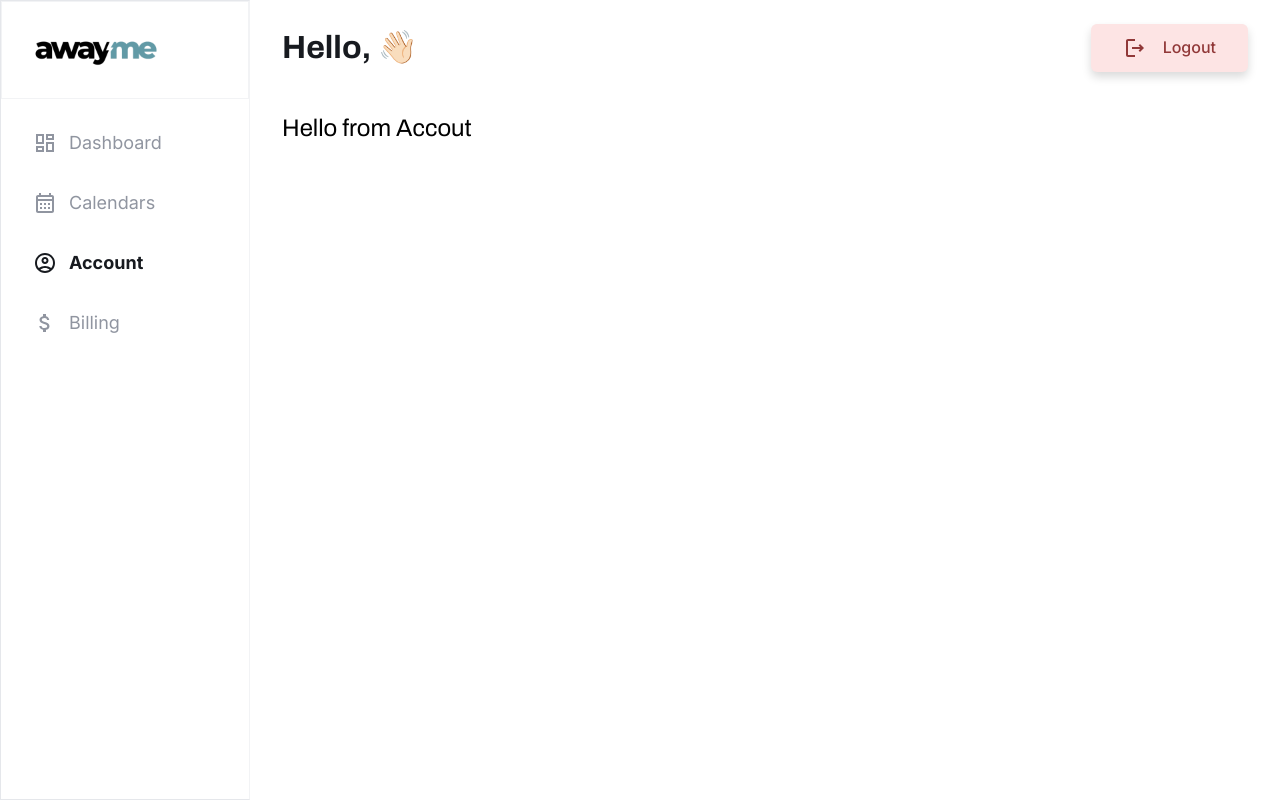
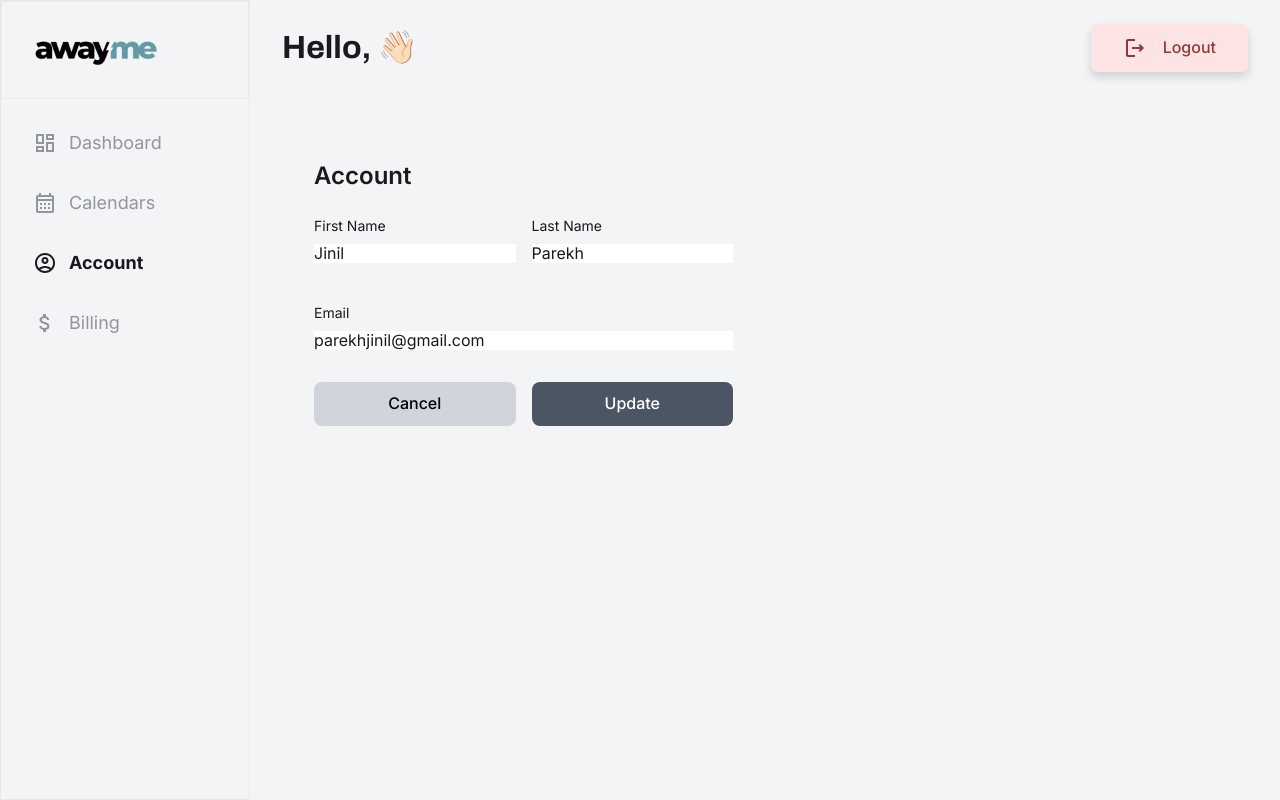
Before and after one commit to jinil2401/awayme, a Next.js app: page /application/1/account in a window 1280 px wide. Built offline with nearby package versions, Linux system fonts and the light colour scheme.

Commit message:
UI change in Account and Billing

```diff
--- a/app/application/[userId]/account/page.tsx
+++ b/app/application/[userId]/account/page.tsx
@@ -1,22 +1,104 @@
-import Sidebar from '@/app/components/sidebar'
-import TopBar from '@/app/components/topbar'
-import React from 'react'
+"use client";
+
+import Sidebar from '@/app/components/sidebar';
+import TopBar from '@/app/components/topbar';
+import Input from '@/app/components/input';
+import Button from '@/app/components/button';
+import React, { useState } from 'react';
 
 export default function Account() {
+    const [firstName, setFirstName] = useState("Jinil");
+    const [lastName, setLastName] = useState("Parekh");
+    const [email, setEmail] = useState("parekhjinil@gmail.com");
+
+    const handleUpdate = () => {
+        const updatedAccountInfo = {
+            firstName,
+            lastName,
+            email
+        };
+        console.log("Updated account info:", updatedAccountInfo);
+
+    };
+
+    const handleCancel = () => {
+        console.log("Changes cancelled");
+
+    };
+
     return (
-    <div className="flex items-start">
+        <div className="flex h-screen bg-gray-100">
             <Sidebar />
-    <div className="flex-1 h-screen overflow-auto">
+            <div className="flex-1 flex flex-col">
                 <TopBar />
-      <div className="px-8 py-4">
-        <div className="flex items-center gap-12 pb-12">
-          <h3 className="font-archivo text-2xl leading-xl text-black font-workSans">
-            Hello from Accout
-          </h3>
+                <div className="flex-grow overflow-auto p-8 flex">
+                    <div className="w-1/2 rounded-lg p-8 ml-0">
+                        <h1 className="text-2xl font-semibold mb-4">Account</h1>
+
+                        {/* {error.apiError && <ApiError errorMessage={error.apiError} />} */}
+                        <div className="flex gap-4 mb-6">
+                            <div className="w-1/2">
+                                <Input
+                                    label="First Name"
+                                    hasLabel={true}
+                                    value={firstName}
+                                    onChange={(e) => setFirstName(e.target.value)}
+                                    className="w-full"
+                                    disabled={false}
+                                    hasError={false}
+                                    error=""
+                                    hasHelperText={false}
+                                    helperText=""
+                                />
                             </div>
-        {/* {error.apiError && <ApiError errorMessage={error.apiError} />} */}
+                            <div className="w-1/2">
+                                <Input
+                                    label="Last Name"
+                                    hasLabel={true}
+                                    value={lastName}
+                                    onChange={(e) => setLastName(e.target.value)}
+                                    className="w-full"
+                                    disabled={false}
+                                    hasError={false}
+                                    error=""
+                                    hasHelperText={false}
+                                    helperText=""
+                                />
+                            </div>
+                        </div>
+
+
+                        <div className="w-full mb-6">
+                            <Input
+                                label="Email"
+                                hasLabel={true}
+                                value={email}
+                                onChange={(e) => setEmail(e.target.value)}
+                                className="w-full"
+                                disabled={false}
+                                hasError={false}
+                                error=""
+                                hasHelperText={false}
+                                helperText=""
+                            />
+                        </div>
+
+
+                        <div className="flex justify-between">
+                            <Button
+                                buttonText="Cancel"
+                                buttonClassName="bg-gray-300 text-black rounded-lg hover:bg-gray-400 w-1/2 py-3 flex justify-center items-center text-center"
+                                onClick={handleCancel}
+                            />
+                            <Button
+                                buttonText="Update"
+                                buttonClassName="bg-gray-600 text-white rounded-lg hover:bg-gray-700 w-1/2 py-3 flex justify-center items-center text-center ml-4"
+                                onClick={handleUpdate}
+                            />
                         </div>
                     </div>
                 </div>
-  )
+            </div>
+        </div>
+    );
 }
--- a/app/application/[userId]/billing/page.tsx
+++ b/app/application/[userId]/billing/page.tsx
@@ -1,22 +1,83 @@
+"use client";
+
 import Sidebar from "@/app/components/sidebar";
 import TopBar from "@/app/components/topbar";
+import Button from "@/app/components/button";
 import React from "react";
 
 export default function Billing() {
   return (
-    <div className="flex items-start">
+    <section className="flex h-screen bg-gray-100">
       <Sidebar />
-      <div className="flex-1 h-screen overflow-auto">
+      <main className="flex-1 flex flex-col">
         <TopBar />
-        <div className="px-8 py-4">
-          <div className="flex items-center gap-12 pb-12">
-            <h3 className="font-archivo text-2xl leading-xl text-black font-workSans">
-              Hello from Billing
-            </h3>
-          </div>
-          {/* {error.apiError && <ApiError errorMessage={error.apiError} />} */}
-        </div>
-      </div>
-    </div>
+        <article className="flex-grow overflow-auto p-8">
+          <section>
+            <header className="mb-6">
+              <h1 className="text-lg font-bold mb-2">Billing</h1>
+              <p className="text-gray-500">
+                You currently are on <strong className="text-gray-500">Free Version</strong> of Awayme
+              </p>
+            </header>
+             {/* {error.apiError && <ApiError errorMessage={error.apiError} />} */}
+
+            <section className="grid grid-cols-2 gap-8">
+              {/* Free Version */}
+              <aside className="bg-white shadow rounded-lg p-6 h-80 w-80">
+                <div className="flex items-center justify-between mb-6">
+                  <h2 className="text-lg font-semibold">Free Version</h2>
+                  <div className="text-sm text-white py-1 px-3 bg-black rounded-full">
+                    Current Plan
+                  </div>
+                </div>
+                <ul className="space-y-6">
+                  <li className="flex items-center gap-2 font-semibold">
+                    ✔ One Calendar per account
+                  </li>
+                  <li className="flex items-center gap-2 font-semibold">
+                    ✔ Fill up to 20% capacity
+                  </li>
+                  <li className="flex items-center gap-2 font-semibold">
+                    ✔ Static Event Names and Details
+                  </li>
+                  <li className="flex items-center gap-2 font-semibold">
+                    ✔ Fill up to two weeks at a time
+                  </li>
+                </ul>
+              </aside>
+
+              {/* Pro Version */}
+              <aside className="bg-white shadow rounded-lg p-3 h-80 w-80">
+                <div className="flex items-center justify-between mb-6">
+                  <h2 className="text-lg font-semibold">Pro Version</h2>
+                </div>
+                <ul className="space-y-6">
+                  <li className="flex items-center gap-2 font-semibold">
+                    ✔ Up to 3 Calendars per Account
+                  </li>
+                  <li className="flex items-center gap-2 font-semibold">
+                    ✔ Fill up to 100% capacity
+                  </li>
+                  <li className="flex items-center gap-2 font-semibold">
+                    ✔ Random Event Names and Details
+                  </li>
+                  <li className="flex items-center gap-2 font-semibold">
+                    ✔ Fill up to 2 months at a time
+                  </li>
+                </ul>
+                <footer className="mt-6 flex justify-center items-center">
+
+                  <Button
+                    buttonText="Upgrade Now"
+                    buttonClassName="px-4 py-2 bg-gray-500 text-white rounded-lg hover:bg-gray-600"
+                    onClick={() => console.log("Upgrade Now clicked")}
+                  />
+                </footer>
+              </aside>
+            </section>
+          </section>
+        </article>
+      </main>
+    </section>
   );
 }
```
Lines whose indentation alone changed are shown as unchanged.
